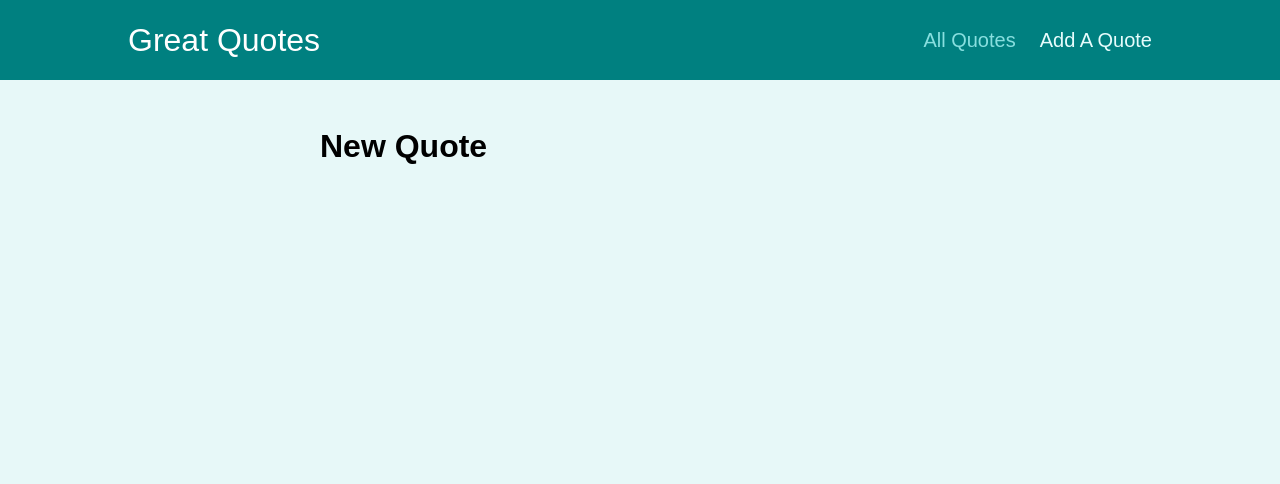
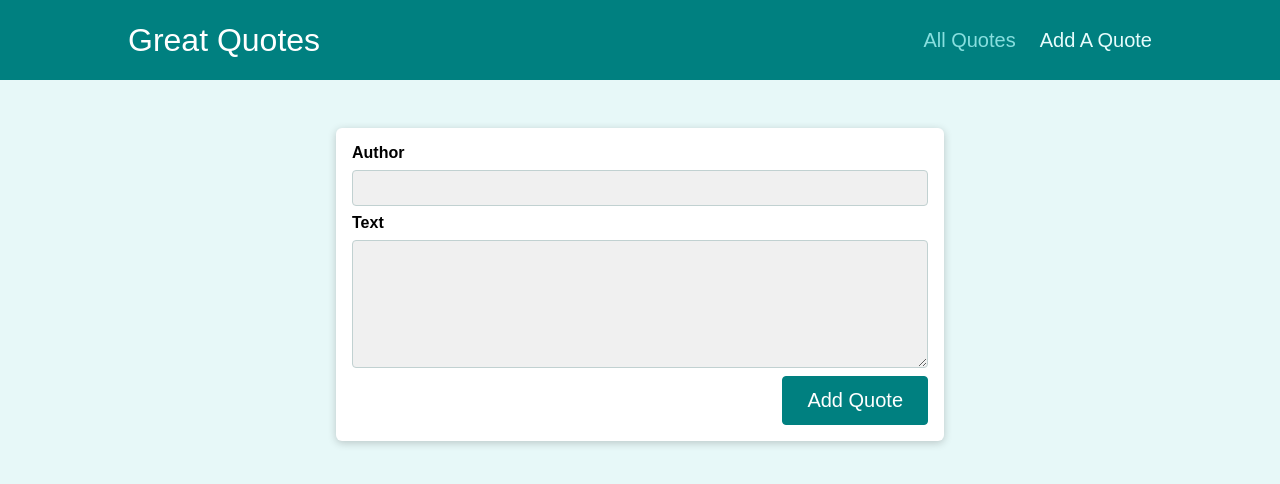
Before and after one commit to Puja0208/great-quotes-app-using-react-router, a React (Create React App) app: page /new-quote in a window 1280 px wide. Shown: the top 484 px of the page. Built offline with nearby package versions, Linux system fonts and the light colour scheme.

Commit message:
feat: Add form to add new quote

```diff
--- a/src/pages/NewQuote.js
+++ b/src/pages/NewQuote.js
@@ -1,4 +1,9 @@
+import QuoteForm from "../components/quotes/QuoteForm";
+
 const NewQuote = () => {
-  return <h1>New Quote</h1>;
+  const addQuoteHandler = (quoteData) => {
+    console.log(quoteData);
+  };
+  return <QuoteForm onAddQuote={addQuoteHandler} />;
 };
 export default NewQuote;
```
